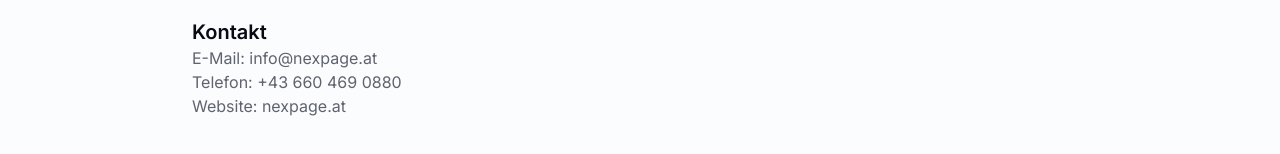
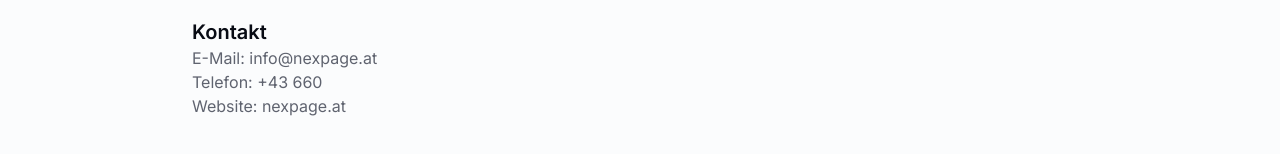
Before and after one commit to KsaweryZajac/nexpage, a Next.js app: page /impressum in a window 1280 px wide. Shown: the part 459-613 px from the top of the page. Built offline with nearby package versions, Linux system fonts and the light colour scheme.

Commit message:
page.tsx aktualisieren

```diff
--- a/app/impressum/page.tsx
+++ b/app/impressum/page.tsx
@@ -29,7 +29,7 @@ export default function ImpressumPage() {
               <div>
                 <h2 className="text-xl font-semibold text-foreground">Kontakt</h2>
                 <p>E-Mail: info@nexpage.at</p>
-                <p>Telefon: +43 660 469 0880</p>
+                <p>Telefon: +43 660</p>
                 <p>Website: nexpage.at</p>
               </div>
 
```
